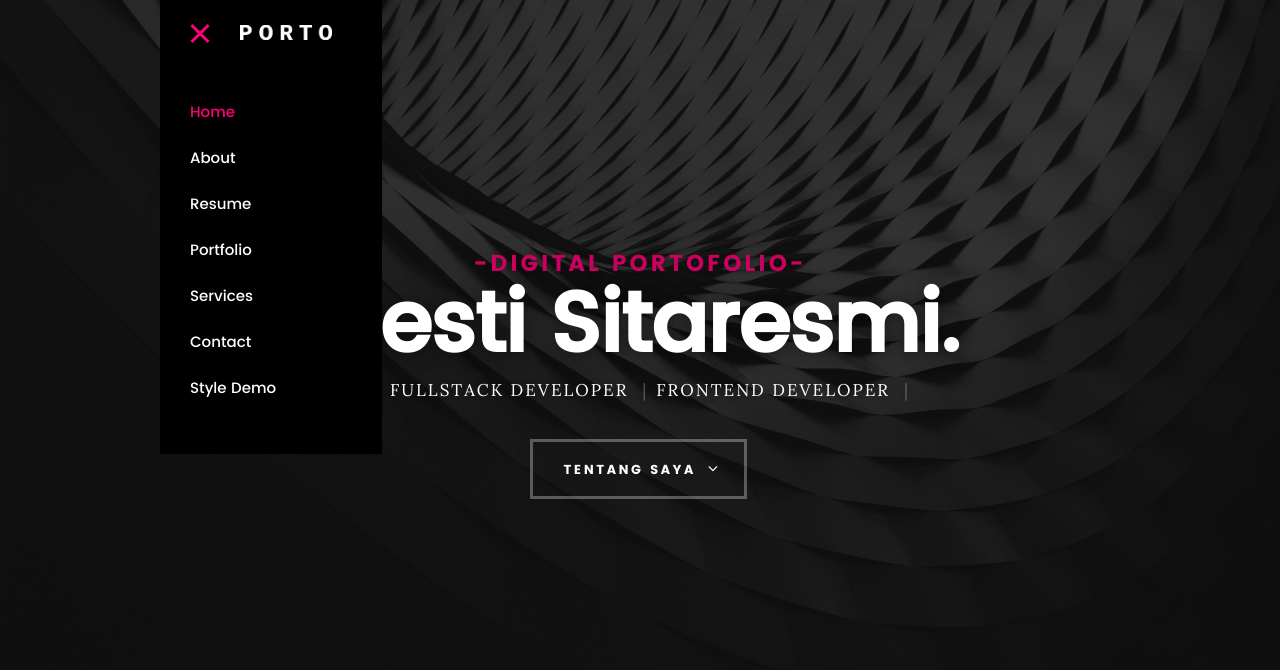
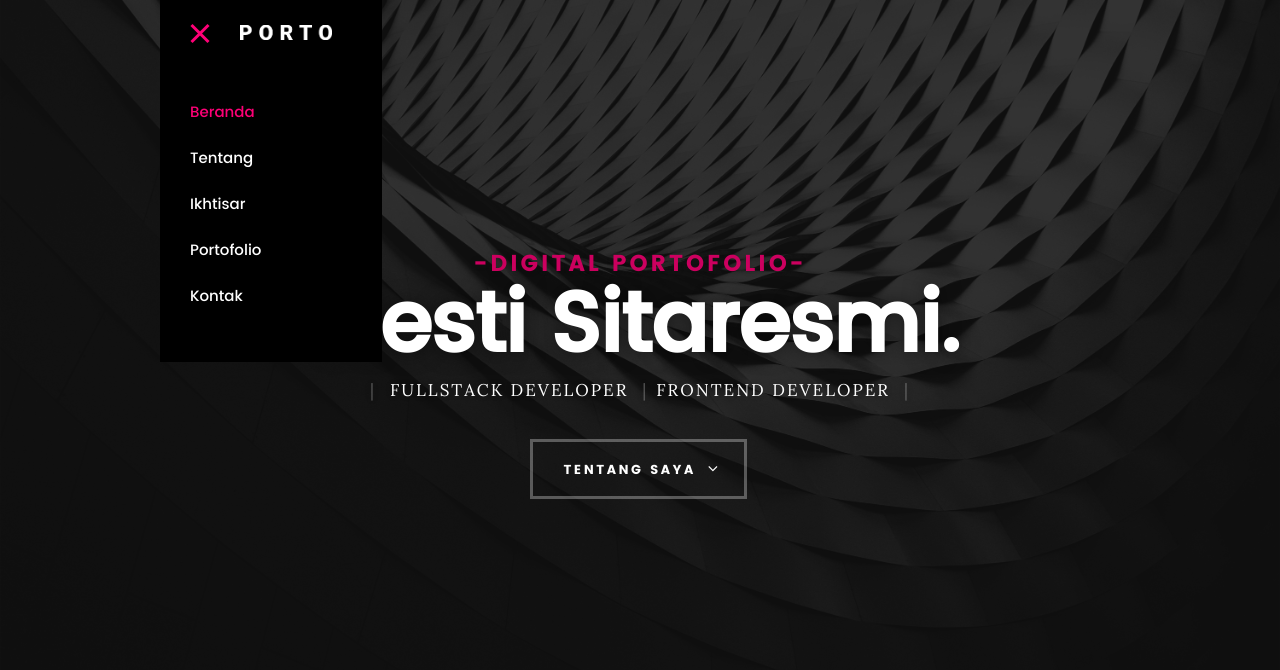
Before and after one commit to hestisitaresmi/hestisitaresmi.github.io, a plain HTML site: page index.html in a window 1280 px wide. Both pictures are taken after a click on the link "Menu". Shown: the top 670 px of the page. Drawn offline with Linux system fonts and the light colour scheme; files whose address does not match are found by name.

Commit message:
update : change menu item

```diff
--- a/index.html
+++ b/index.html
@@ -51,13 +51,11 @@
 
                 <nav id="main-nav-wrap">
                     <ul class="main-navigation">
-                        <li class="current"><a class="smoothscroll" href="#intro" title="">Home</a></li>
-                        <li><a class="smoothscroll" href="#about" title="">About</a></li>
-                        <li><a class="smoothscroll" href="#resume" title="">Resume</a></li>
-                        <li><a class="smoothscroll" href="#portfolio" title="">Portfolio</a></li>
-                        <li><a class="smoothscroll" href="#services" title="">Services</a></li>
-                        <li><a class="smoothscroll" href="#contact" title="">Contact</a></li>
-                        <li><a href="styles.html" title="">Style Demo</a></li>
+                        <li class="current"><a class="smoothscroll" href="#intro" title="">Beranda</a></li>
+                        <li><a class="smoothscroll" href="#about" title="">Tentang</a></li>
+                        <li><a class="smoothscroll" href="#resume" title="">Ikhtisar</a></li>
+                        <li><a class="smoothscroll" href="#portfolio" title="">Portofolio</a></li>
+                        <li><a class="smoothscroll" href="#contact" title="">Kontak</a></li>
                     </ul>
                 </nav>
             </div>
```
